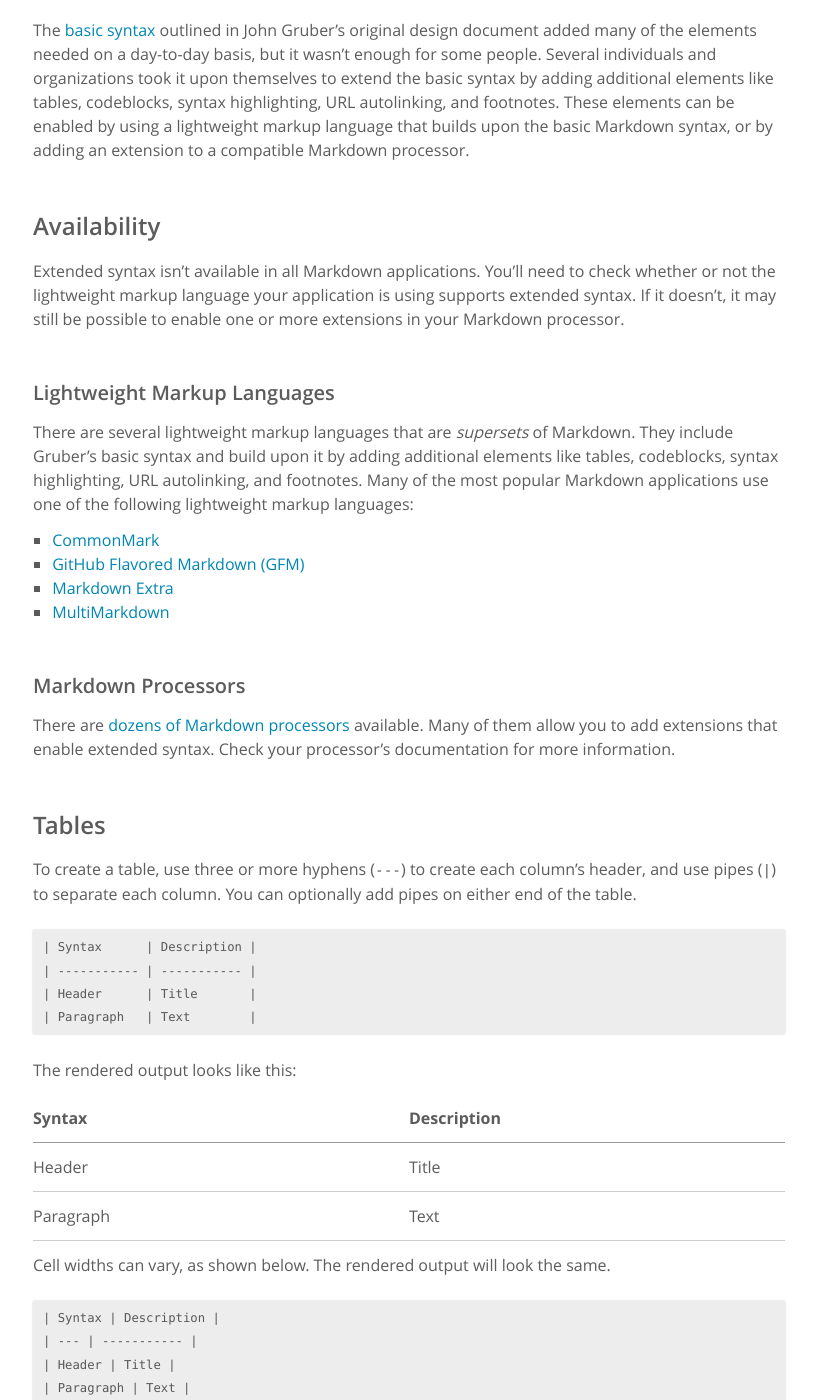
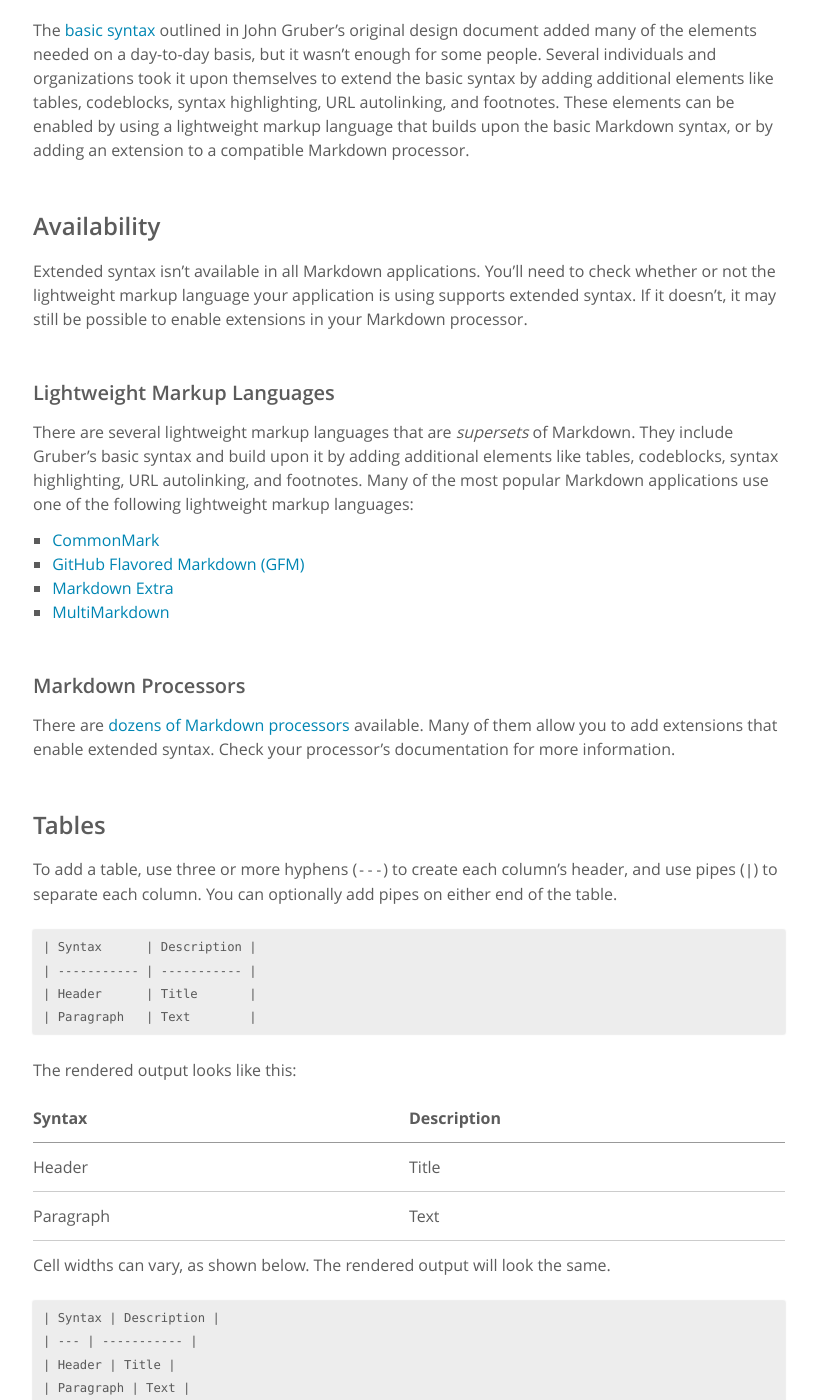
Before and after one commit to mattcone/markdown-guide, a Jekyll site: the page built from index.md, in a window 1280 px wide and 1400 px high, scrolled down 18981 px. Shown: the whole window, without its empty margins (231-1048 px from the left). Built offline with Jekyll 4.4.1, drawn with Linux system fonts in a browser that asks for light colours; some of the changed text lies outside the part shown.

Commit message:
Move some words around

````diff
--- a/_content/extended-syntax/availability.md
+++ b/_content/extended-syntax/availability.md
@@ -1,6 +1,6 @@
 ### Availability
 
-Extended syntax isn't available in all Markdown applications. You'll need to check whether or not the lightweight markup language your application is using supports extended syntax. If it doesn't, it may still be possible to enable one or more extensions in your Markdown processor.
+Extended syntax isn't available in all Markdown applications. You'll need to check whether or not the lightweight markup language your application is using supports extended syntax. If it doesn't, it may still be possible to enable extensions in your Markdown processor.
 
 #### Lightweight Markup Languages
 
--- a/_content/extended-syntax/tables.md
+++ b/_content/extended-syntax/tables.md
@@ -1,6 +1,6 @@
 ### Tables
 
-To create a table, use three or more hyphens (`---`) to create each column's header, and use pipes (`|`) to separate each column. You can optionally add pipes on either end of the table.
+To add a table, use three or more hyphens (`---`) to create each column's header, and use pipes (`|`) to separate each column. You can optionally add pipes on either end of the table.
 
 ```
 | Syntax      | Description |
````
Also changed, not shown: other parts of _content/extended-syntax/tables.md (+1 -1 lines).
